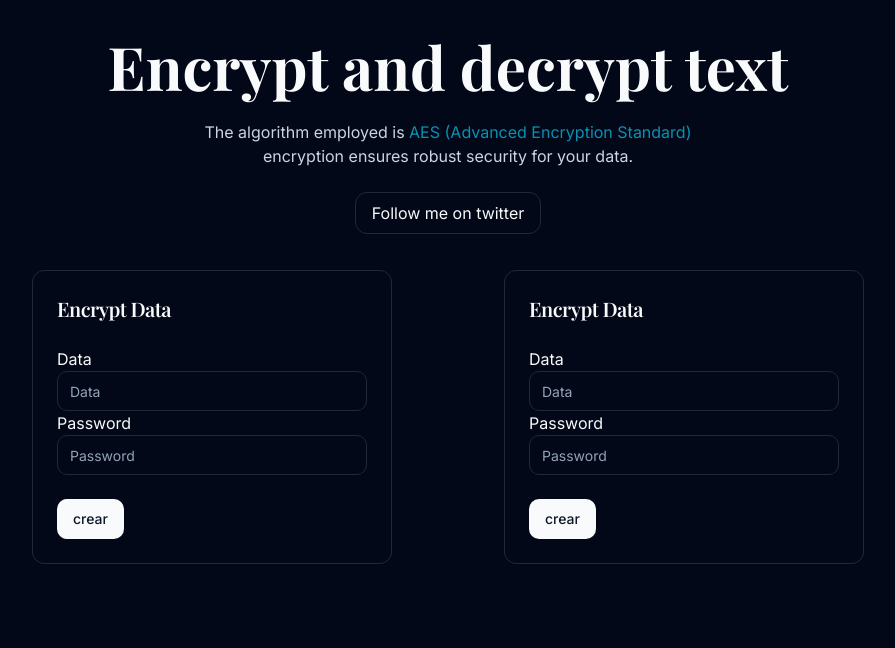
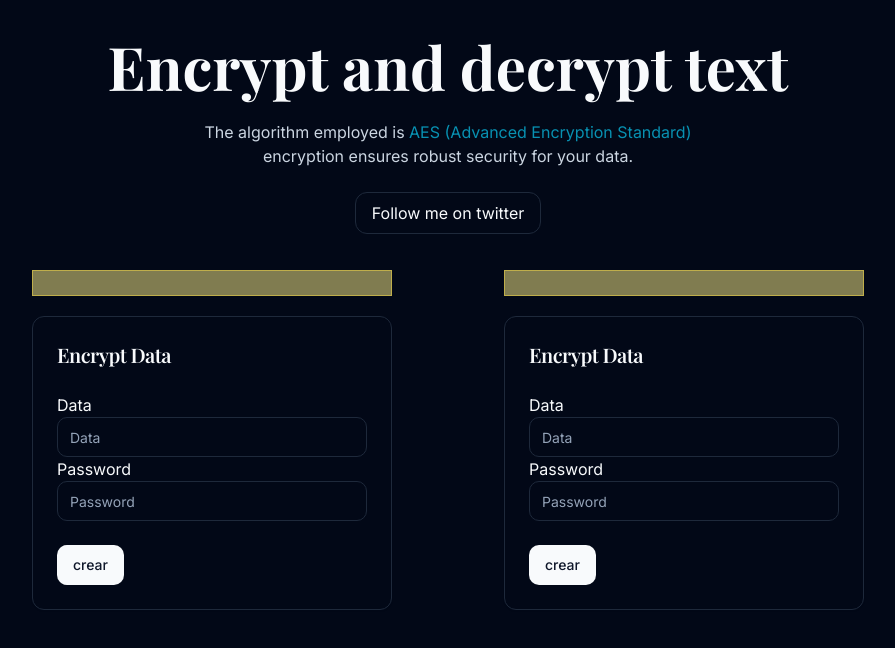
Before and after one commit to jonniermartinez/SecurText, a Next.js app: page / in a window 1280 px wide. Shown: the top 648 px of the page, without its empty margins (192-1087 px from the left). Built offline with nearby package versions, Linux system fonts and the light colour scheme; a web font is replaced by a local one.

Commit message:
feat: add button to the form

```diff
--- a/src/app/(routes)/_components/form.tsx
+++ b/src/app/(routes)/_components/form.tsx
@@ -20,6 +20,7 @@ const inter = Playfair_Display({ subsets: ["latin"] });
 function Form() {
   return (
     <div className="w-1/2 flex flex-col gap-5 ">
+      <div className="w-full h-fit p-3 border border-yellow-300/50 bg-yellow-200/50"></div>
       <Card>
         <CardHeader>
           <CardTitle className={`${cn(inter.className)} font-semibold text-xl`}>
```
